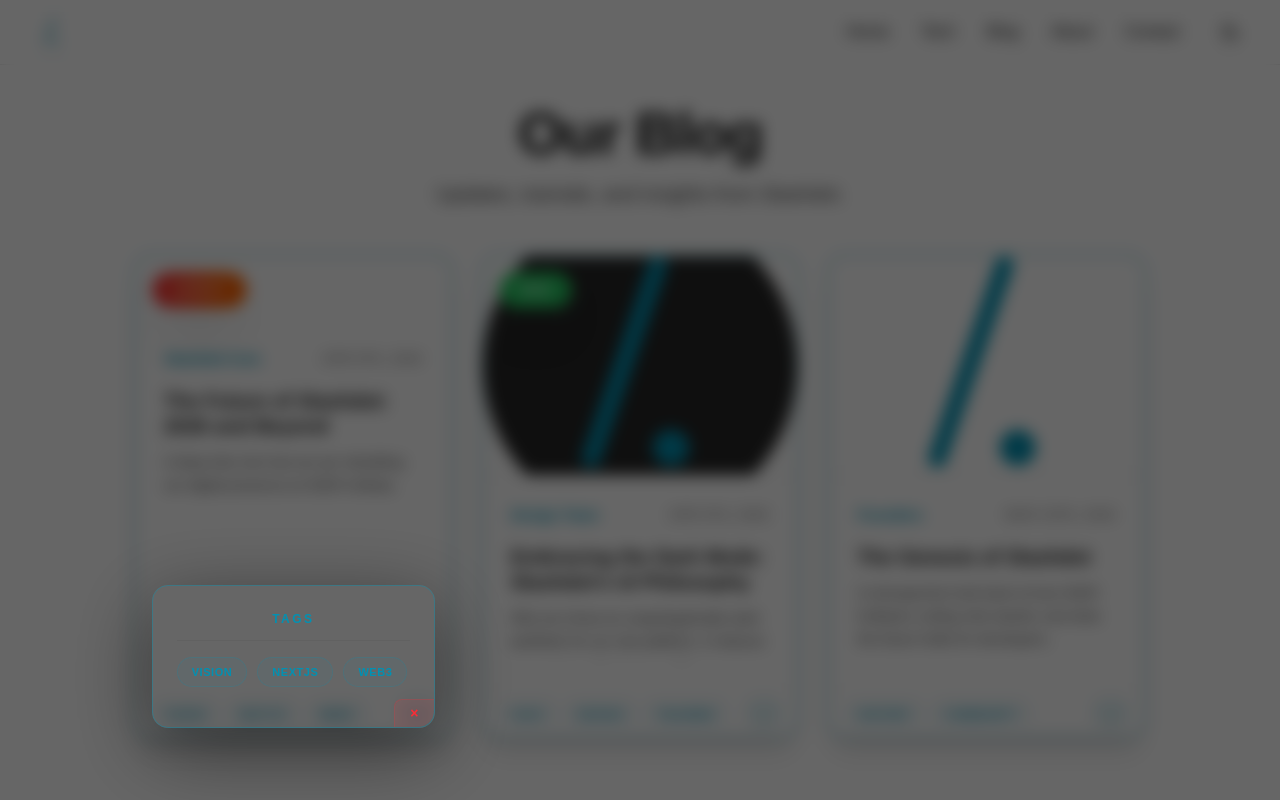
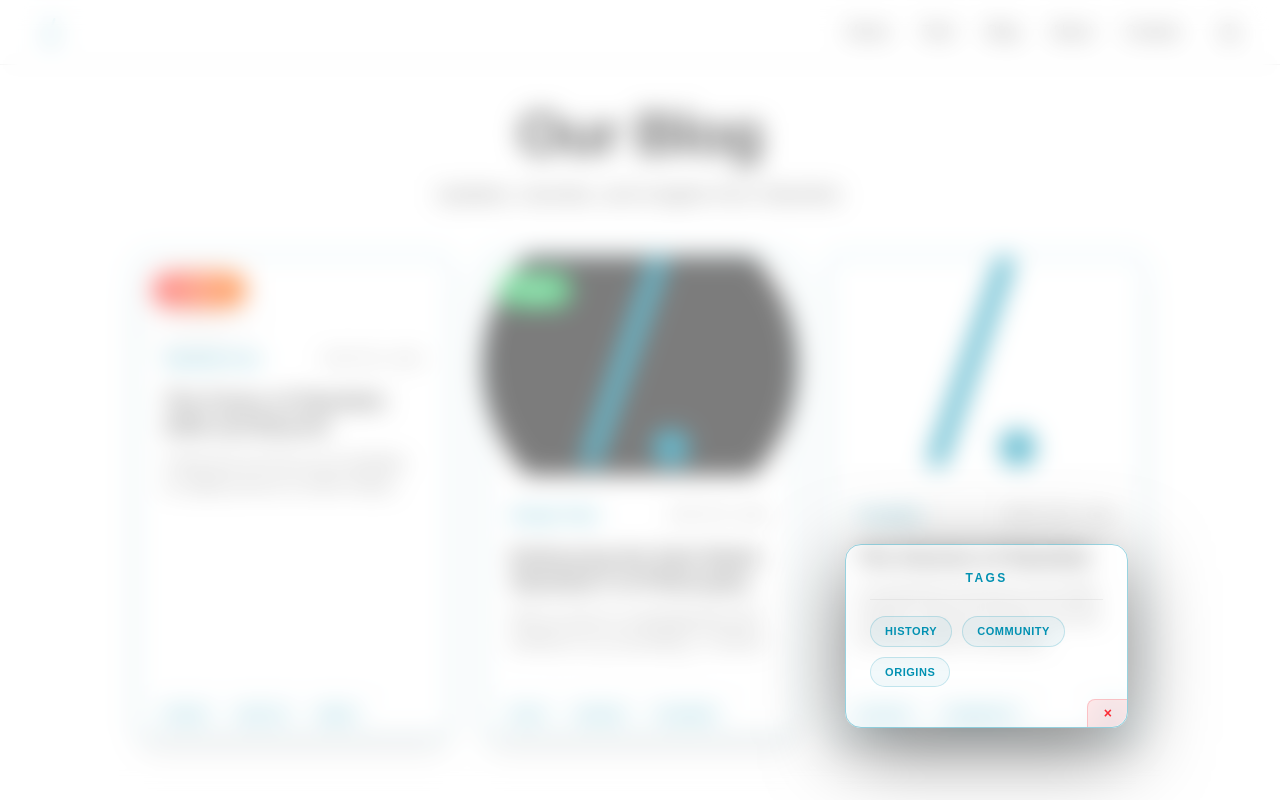
Before and after one commit to anuprovo-debnath/slashdot-website-2026, a Next.js app: page /slashdot-website-2026/blog in a window 1280 px wide. Both pictures are taken after a click on the button "...". Shown: the part 89-889 px from the top of the page. Built offline with nearby package versions, Linux system fonts and the light colour scheme.

Commit message:
blog fix 3.11

```diff
--- a/src/components/BlogGrid.tsx
+++ b/src/components/BlogGrid.tsx
@@ -44,7 +44,7 @@ function TagDialogue({
   const maxPopupHeight = 350; // Safe upper limit
 
   return createPortal(
-    <div className="fixed inset-0 z-[9999] pointer-events-auto bg-black/60 dark:bg-white/40 backdrop-blur-[8px]" onClick={onClose}>
+    <div className="fixed inset-0 z-[9999] pointer-events-auto bg-white/40 dark:bg-black/60 backdrop-blur-[12px]" onClick={onClose}>
       <div
         className="absolute bg-[var(--background)] border border-[#0291B2]/40 rounded-2xl p-6 shadow-[0_20px_80px_rgba(0,0,0,0.5)] flex flex-col animate-in fade-in zoom-in duration-200"
         style={{
@@ -96,12 +96,10 @@ function TagArea({ tags, cardRef }: { tags: string[], cardRef: React.RefObject<H
   useEffect(() => {
     const checkOverflow = () => {
       if (containerRef.current) {
-        // Precise check: scrollHeight is the total content height, clientHeight is the visible height.
-        // We add a small 2px tolerance for sub-pixel rendering.
-        const isOverflowing = containerRef.current.scrollHeight > containerRef.current.clientHeight + 2;
-        // Also use a simple length check as a secondary safeguard if desired,
-        // but scrollHeight is the most accurate for responsive widths.
-        setHasOverflow(isOverflowing && tags.length > 1);
+        // High-precision measurement: A single row often reports scrollHeight up to 26px.
+        // A wrapped second row jumps significantly higher (50px+).
+        // 30px is the robust threshold to prevent false "..." triggers.
+        setHasOverflow(containerRef.current.scrollHeight > 30);
       }
     };
     checkOverflow();
```
